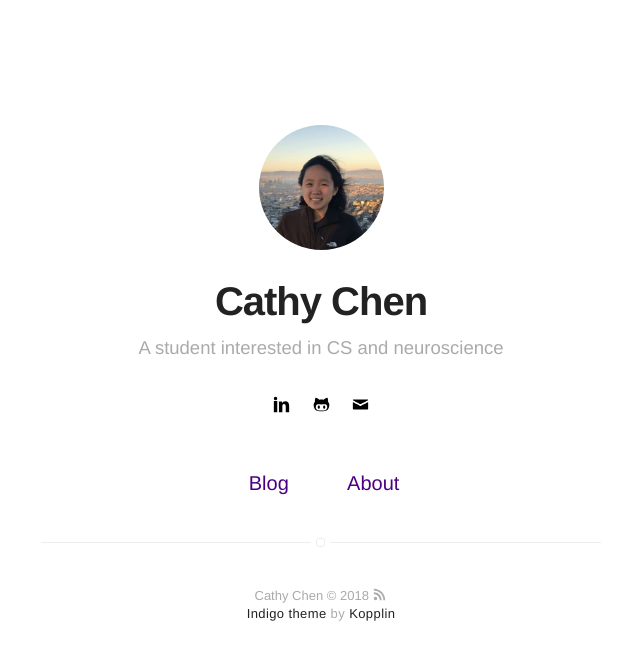
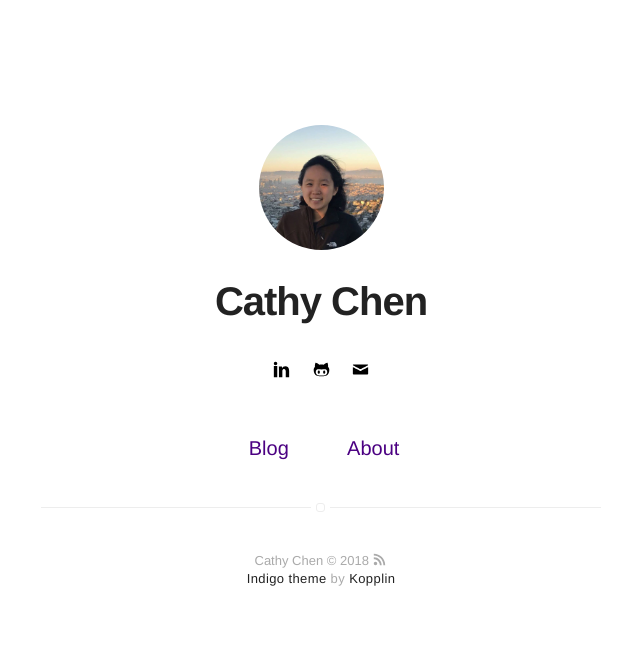
Before and after one commit to cchen23/cchen23.githhub.io, a Jekyll site: the page built from index.html, in a window 1280 px wide. Shown: the top 660 px of the page, without its empty margins (319-959 px from the left). Built offline with Jekyll 4.4.1, drawn with Linux system fonts in a browser that asks for light colours.

Commit message:
Update _config.yml

```diff
--- a/_config.yml
+++ b/_config.yml
@@ -1,6 +1,6 @@
 # main text of home
 name: Cathy Chen
-bio: A student interested in CS and neuroscience
+bio:
 
 # twitter summary info
 # description: A blog about technology and stuff related
```
